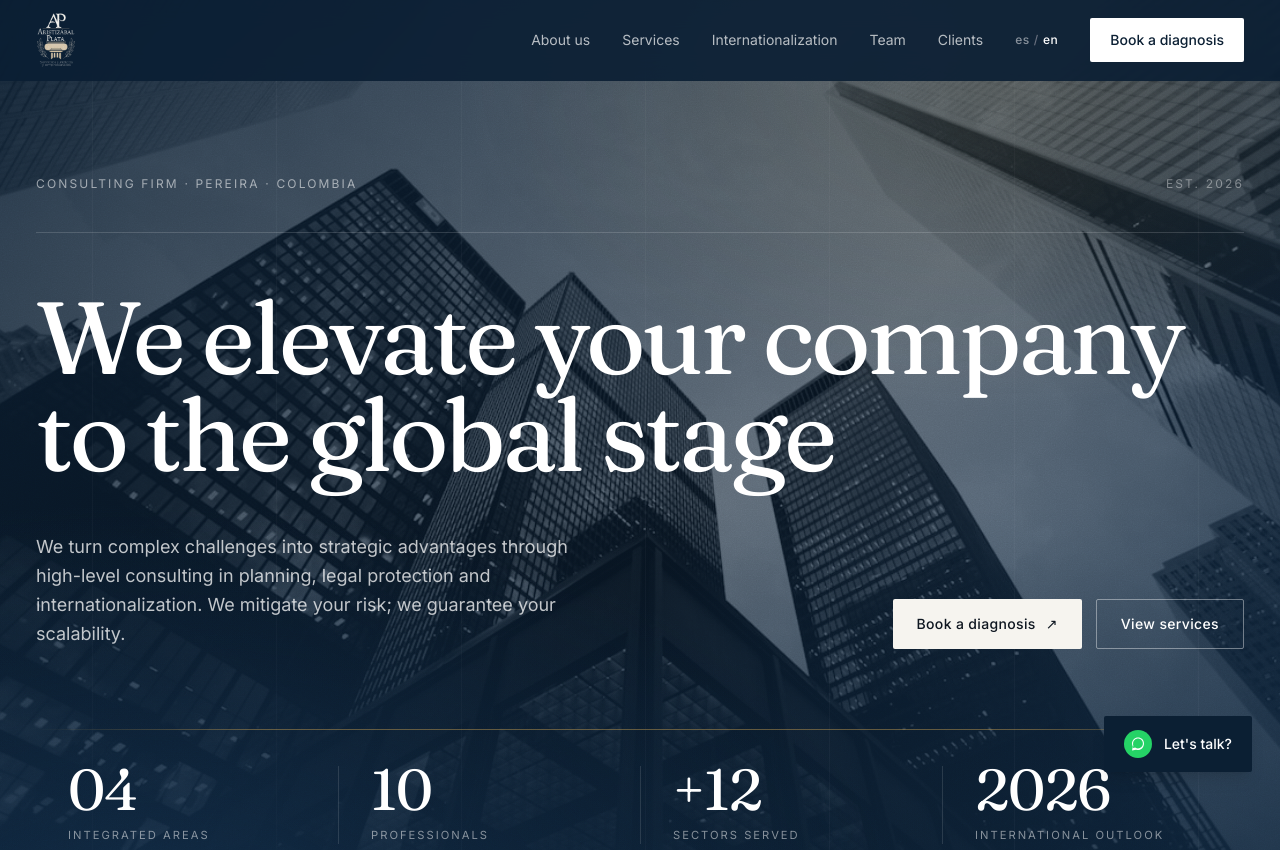
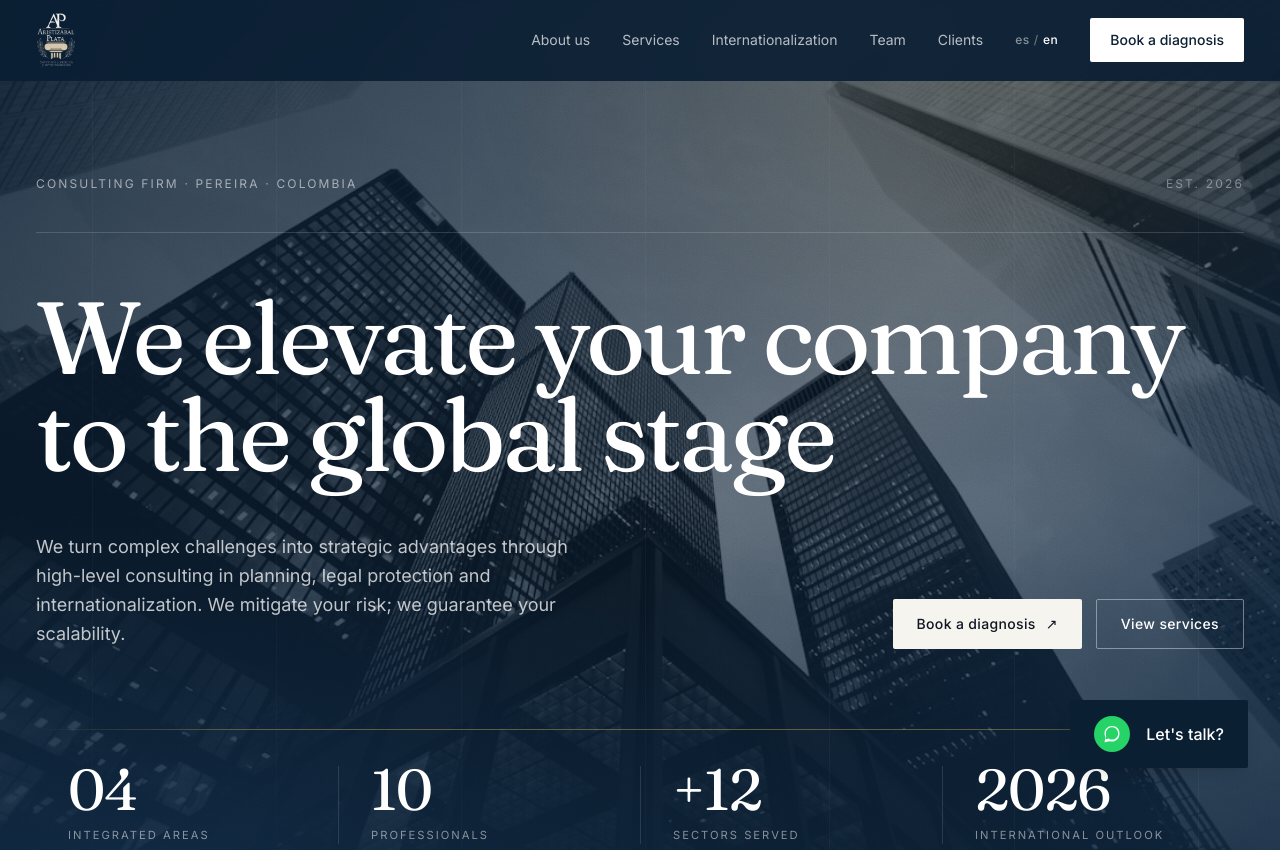
Before and after one commit to Xtail13/aristizabal-plata, a Next.js app: page /en in a window 1280 px wide. Shown: the top 850 px of the page. Built offline with nearby package versions, Linux system fonts and the light colour scheme.

Commit message:
fix: enlarge desktop whatsapp cta

```diff
--- a/components/layout/WhatsAppFloat.tsx
+++ b/components/layout/WhatsAppFloat.tsx
@@ -14,10 +14,10 @@ export function WhatsAppFloat() {
       target="_blank"
       rel="noopener noreferrer"
       aria-label="WhatsApp"
-      className="fixed bottom-5 right-5 z-50 inline-flex items-center rounded-[2px] bg-navy p-3 text-sm font-medium text-white shadow-lg transition-transform duration-300 hover:-translate-y-0.5 hover:bg-accent sm:bottom-7 sm:right-7 sm:gap-3 sm:px-5 sm:py-3.5"
+      className="fixed bottom-5 right-5 z-50 inline-flex items-center rounded-[2px] bg-navy p-3 text-sm font-medium text-white shadow-lg transition-transform duration-300 hover:-translate-y-0.5 hover:bg-accent sm:bottom-8 sm:right-8 sm:gap-4 sm:px-6 sm:py-4 sm:text-base"
     >
-      <span className="grid h-7 w-7 place-items-center rounded-full bg-[#25D366]">
-        <svg viewBox="0 0 32 32" className="h-4 w-4 fill-white" aria-hidden>
+      <span className="grid h-7 w-7 place-items-center rounded-full bg-[#25D366] sm:h-9 sm:w-9">
+        <svg viewBox="0 0 32 32" className="h-4 w-4 fill-white sm:h-5 sm:w-5" aria-hidden>
           <path d="M16 3C9.4 3 4 8.4 4 15a11.9 11.9 0 0 0 1.6 6L4 29l8.2-1.6A12 12 0 0 0 16 28c6.6 0 12-5.4 12-13S22.6 3 16 3Zm0 21.8a9.8 9.8 0 0 1-5-1.4l-.4-.2-4.9 1 1-4.7-.2-.4A9.8 9.8 0 0 1 6.2 15c0-5.4 4.4-9.8 9.8-9.8s9.8 4.4 9.8 9.8-4.4 9.8-9.8 9.8Z" />
         </svg>
       </span>
```
